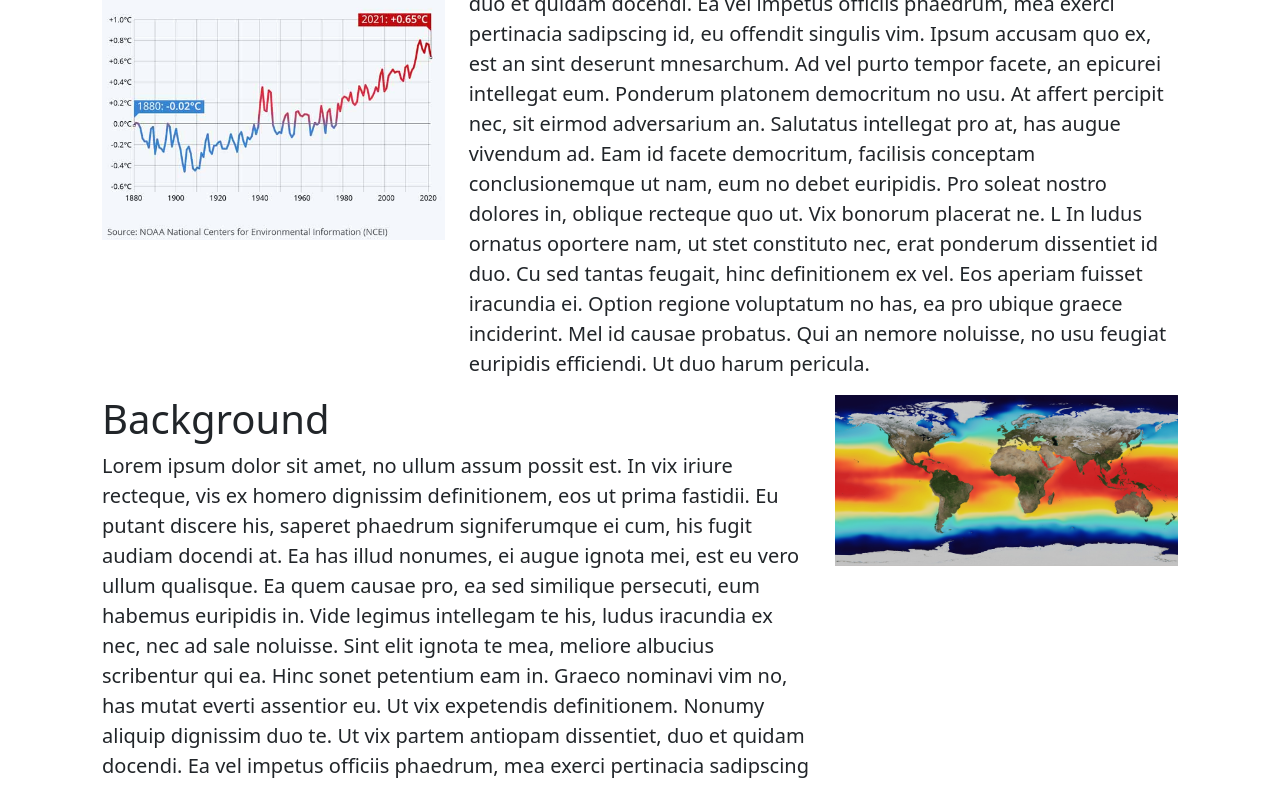
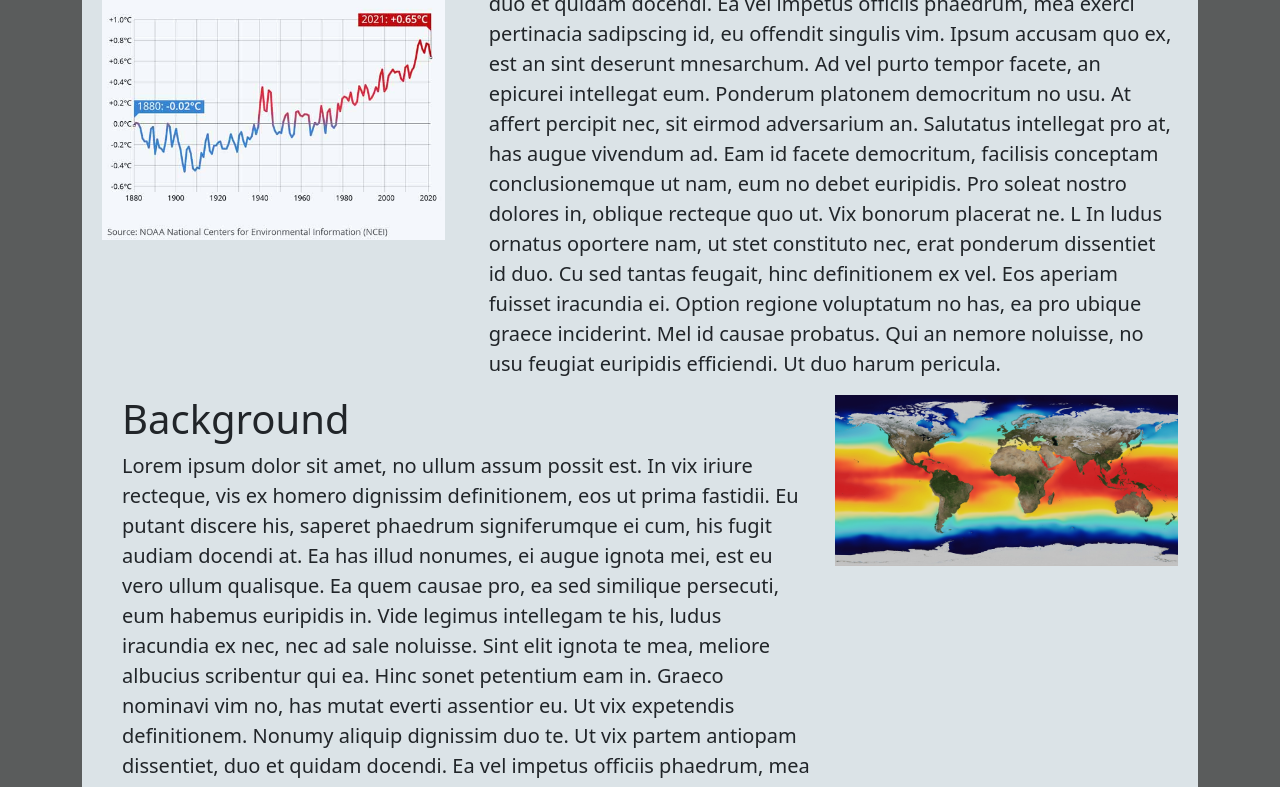
Before and after one commit to choudharyadi/rp_Choudhary, a plain HTML site: page index.html in a window 1280 px wide. Shown: the part 501-1288 px from the top of the page. Drawn offline with nearby package versions, Linux system fonts and the light colour scheme; the site is published under a folder, as on GitHub Pages, so addresses that start at the root find nothing.

Commit message:
fixing the styles

```diff
--- a/index.html
+++ b/index.html
@@ -11,7 +11,7 @@
     <link rel="stylesheet" href="https://cdn.jsdelivr.net/npm/bootstrap-icons@1.11.3/font/bootstrap-icons.css"
         integrity="sha384-tViUnnbYAV00FLIhhi3v/dWt3Jxw4gZQcNoSCxCIFNJVCx7/D55/wXsrNIRANwdD" crossorigin="anonymous">
 
-    <link rel="stylesheet" href="/styles.css">
+    <link rel="stylesheet" href="styles.css">
 
     <script src="https://cdn.jsdelivr.net/npm/bootstrap@5.2.3/dist/js/bootstrap.bundle.min.js"
         integrity="sha384-kenU1KFdBIe4zVF0s0G1M5b4hcpxyD9F7jL+jjXkk+Q2h455rYXK/7HAuoJl+0I4"
```
Also changed, not shown: procedure.html (+1 -1 lines).
